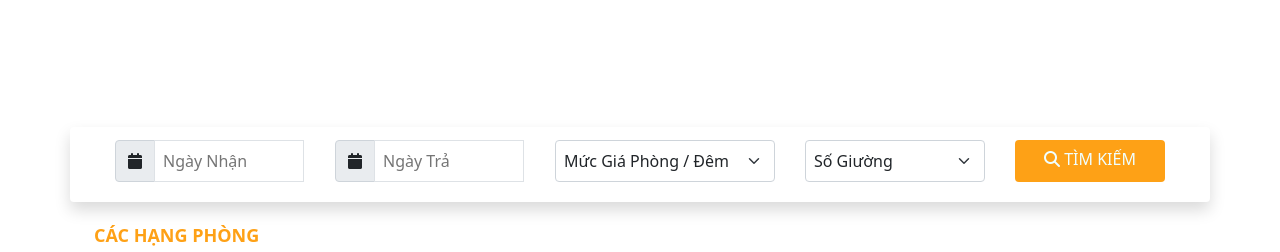
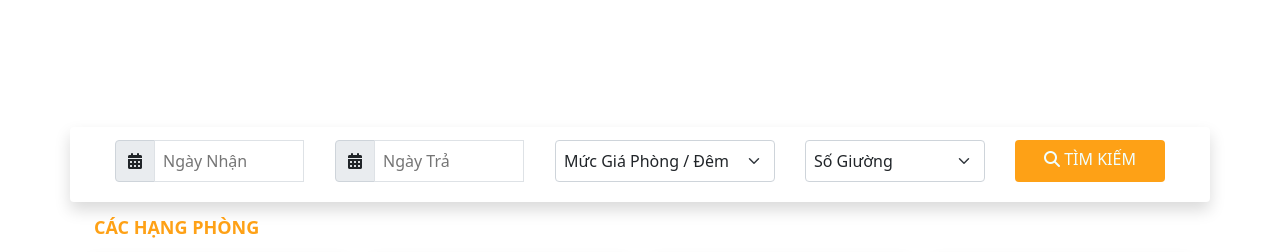
Before and after one commit to chauthanhhoangnhan/DoAn1_FontEnd_Web, a plain HTML site: page KhachHang_View/index.html in a window 1280 px wide. Shown: the part 1680-1932 px from the top of the page. Drawn offline with nearby package versions, Linux system fonts and the light colour scheme.

Commit message:
update project va hoan tat khach hang view

```diff
--- a/KhachHang_View/index.html
+++ b/KhachHang_View/index.html
@@ -214,18 +214,18 @@
     </section>
     <!-- Dat phong -->
     <section id="datphong" class="m-5" style="padding-top: 140px;">
-        <div class=" container pt-1 d-flex justify-content-center shadow P-1  mb-2 bg-body rounded"
+        <div class=" container pt-1 d-flex justify-content-center shadow P-1  bg-body rounded"
             style="align-items:flex-end; width: 1200px ;height: 75px;">
             <form>
                 <div class="d-flex">
                     <div class="input-group flex-nowrap searchRoom" style="width: 220px;" title="Ngày Nhận Phòng">
-                        <span class="input-group-text" id="addon-wrapping"><i class="fas fa-calendar"></i>
+                        <span class="input-group-text" id="addon-wrapping"><i class="fa fa-calendar-alt"></i>
                         </span>
                         <input id="myID" class="border p-2" style="width: 150px;" placeholder="Ngày Nhận">
                     </div>
 
                     <div class="input-group flex-nowrap searchRoom" style="width: 220px;" title="Ngày Trả Phòng">
-                        <span class="input-group-text" id="addon-wrapping"><i class="fas fa-calendar"></i></span>
+                        <span class="input-group-text" id="addon-wrapping"><i class="fa fa-calendar-alt"></i></span>
                         <input id="myID" class="border p-2" style="width: 150px;" placeholder="Ngày Trả">
                     </div>
                     <select class="form-select p-2 searchRoom" style="margin-right: 20px; width: 220px;"
```
Also changed, not shown: LeTan_View/css/main.js (deleted).
